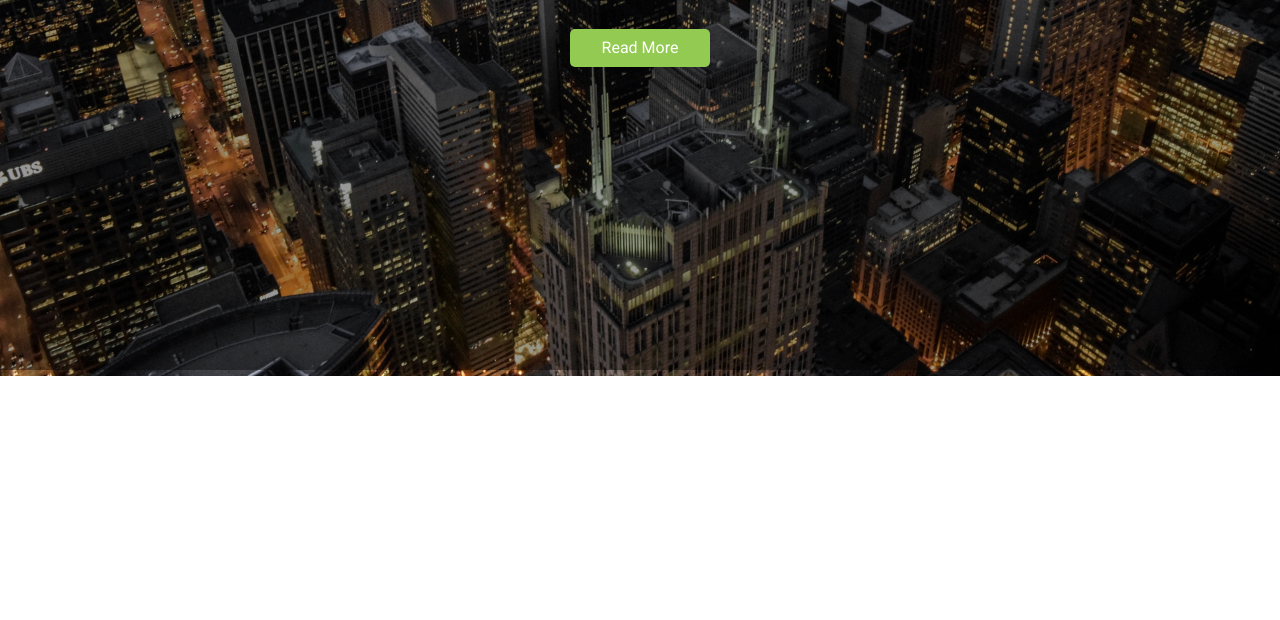
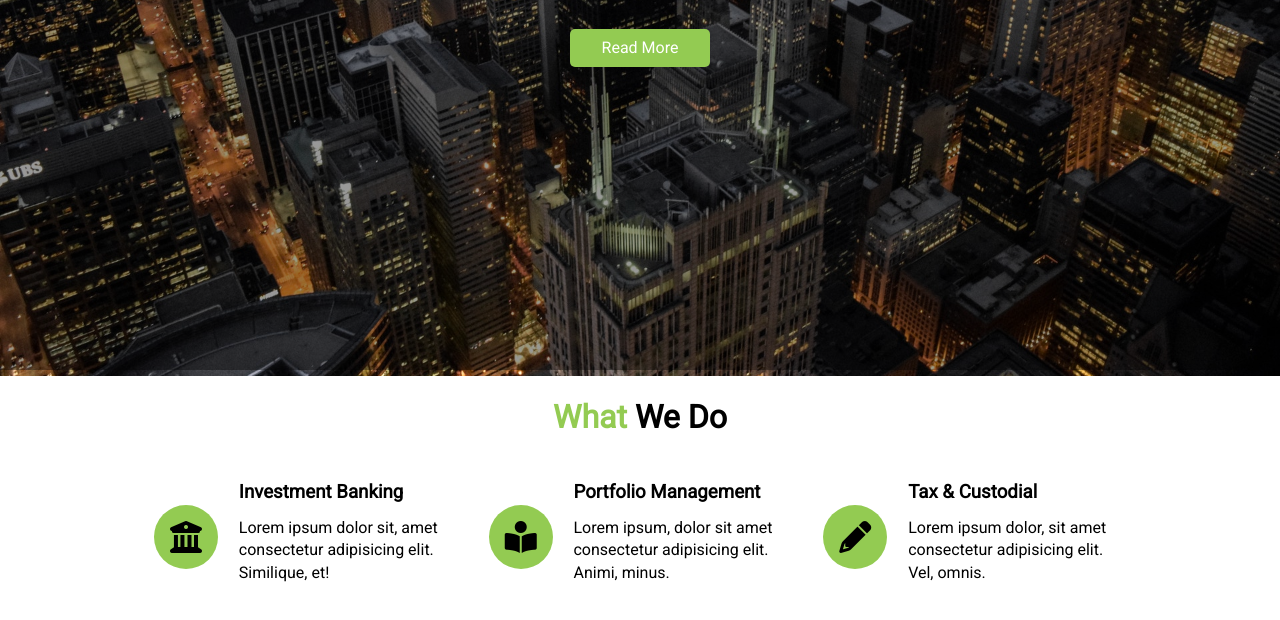
Before and after one commit to arezoo88/edgeledger_website, a plain HTML site: page index.html in a window 1280 px wide. Shown: the part 490-1110 px from the top of the page. Before the commit the page ends 866 px from the top, so only its background shows below. Drawn offline with Linux system fonts and the light colour scheme.

Commit message:
What we do section

```diff
--- a/css/style.css
+++ b/css/style.css
@@ -20,12 +20,29 @@ p {
 }
 
 /* Utility Classes */
+.container {
+    max-width: 1100px;
+    margin: auto;
+    padding: 0 2rem;
+    /* overflow: hidden; */
+}
+
+.text-center {
+    text-align: center;
+}
+
 .text-primary {
     color: #93cb52;
 }
 
 .l-heading {
     font-size: 4rem;
+    margin-bottom: 0.75rem;
+    line-height: 1.1;
+}
+
+.m-heading {
+    font-size: 2rem;
     margin-bottom: 0.75rem;
     line-height: 1.1;
 
@@ -35,7 +52,20 @@ p {
     font-size: 1.3rem;
     margin-bottom: 2rem;
 }
-.btn{
+
+.py-1 {
+    padding: 1.5rem 0;
+}
+
+.py-2 {
+    padding: 2rem 0;
+}
+
+.py-3 {
+    padding: 3rem 0;
+}
+
+.btn {
     display: inline-block;
     color: white;
     background: #93cb52;
@@ -43,10 +73,12 @@ p {
     border: none;
     border-radius: 5px;
 }
-.btn:hover{
-    background:#7ab436;
+
+.btn:hover {
+    background: #7ab436;
 }
-.bth-dark{
+
+.bth-dark {
     background: #333;
     color: white;
 }
@@ -101,3 +133,22 @@ p {
     right: 0;
     background: rgba(0, 0, 0, 0.4);
 }
+/* Section What We Do */
+#what .items{
+    display: flex;
+    padding: 1rem;
+}
+#what .items .item{
+    text-align: left;
+    justify-content: center;
+    display: flex;
+    flex: 1;
+    padding: 1rem;
+}
+#what .items .item i{
+    background: #93cb52;
+    padding: 1rem;
+    border-radius: 50%;
+    align-self: center;
+    margin-right: 1.3rem;
+}
--- a/index.html
+++ b/index.html
@@ -38,6 +38,36 @@
             <a href="#what" class="btn">Read More</a>
         </div>
     </header>
+    <section id="what" class="bg-light py-1">
+        <div class="container">
+            <h2 class="m-heading text-center"><span class="text-primary">What </span>We
+                Do
+            </h2>
+            <div class="items">
+                <div class="item">
+                    <i class="fa-solid fa-building-columns fa-2x"></i>
+                    <div>
+                        <h3>Investment Banking</h3>
+                        <p>Lorem ipsum dolor sit, amet consectetur adipisicing elit. Similique, et!</p>
+                    </div>
+                </div>
+                <div class="item">
+                    <i class="fa-solid fa-book-open-reader fa-2x"></i>
+                    <div>
+                        <h3>Portfolio Management</h3>
+                        <p>Lorem ipsum, dolor sit amet consectetur adipisicing elit. Animi, minus.</p>
+                    </div>
+                </div>
+                <div class="item">
+                    <i class="fa-solid fa-pencil fa-2x"></i>
+                    <div>
+                        <h3>Tax & Custodial</h3>
+                        <p>Lorem ipsum dolor, sit amet consectetur adipisicing elit. Vel, omnis.</p>
+                    </div>
+                </div>
+            </div>
+        </div>
+    </section>
 </body>
 
 </html>
```
